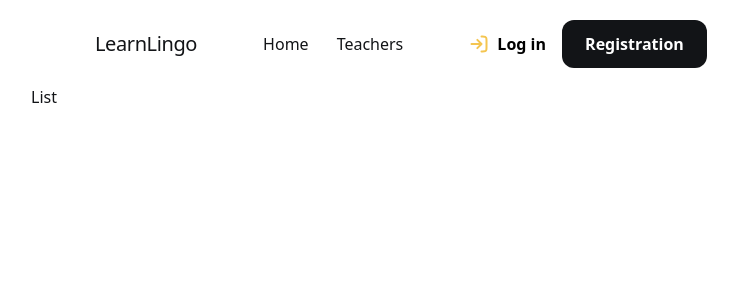
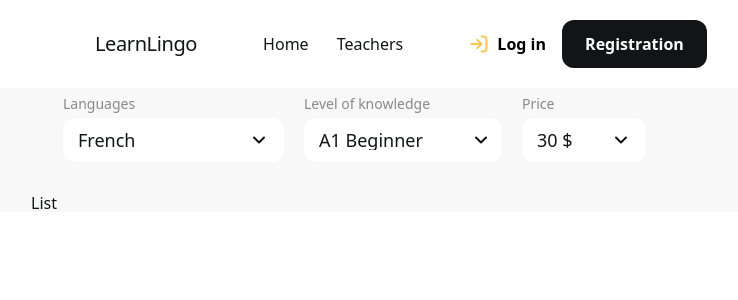
Before and after one commit to vitalii-cherukha/learn-lingo, a React (Vite) app: page /teachers in a window 1280 px wide. Shown: the top 300 px of the page, without its empty margins (257-995 px from the left). Built offline with nearby package versions, Linux system fonts and the light colour scheme.

Commit message:
add select level/lang/price

```diff
--- a/src/components/common/FilterBar/FilterBar.module.css
+++ b/src/components/common/FilterBar/FilterBar.module.css
@@ -0,0 +1,21 @@
+.wrapper {
+  display: flex;
+  flex-wrap: wrap;
+  gap: 20px;
+  padding-bottom: 32px;
+}
+
+/* Styles for Tablet devices */
+@media only screen and (min-width: 768px) {
+  .wrapper {
+    padding-left: 32px;
+    padding-right: 32px;
+  }
+}
+/* Styles for Desktop devices */
+@media only screen and (min-width: 1440px) {
+  .wrapper {
+    padding-left: 64px;
+    padding-right: 64px;
+  }
+}
--- a/src/components/common/FilterBar/FilterBar.tsx
+++ b/src/components/common/FilterBar/FilterBar.tsx
@@ -1,4 +1,6 @@
-import CustomSelect from "../CustomSelect/CustomSelect";
+import LangSelect from "../LangSelect/LangSelect";
+import LevelSelect from "../LevelSelect/LevelSelect";
+import PriceSelect from "../PriceSelect/PriceSelect";
 import css from "./FilterBar.module.css";
 import { useState } from "react";
 
@@ -9,14 +11,14 @@ const FilterBar = () => {
 
   return (
     <div className={css.wrapper}>
-      <CustomSelect
+      <LangSelect
         label="Languages"
         options={["French", "English", "German", "Ukrainian", "Polish"]}
         value={language}
         onChange={setLanguage}
       />
 
-      <CustomSelect
+      <LevelSelect
         label="Level of knowledge"
         options={[
           "A1 Beginner",
@@ -28,7 +30,7 @@ const FilterBar = () => {
         onChange={setLevel}
       />
 
-      <CustomSelect
+      <PriceSelect
         label="Price"
         options={["10", "20", "30", "40"]}
         value={price}
--- a/src/components/common/CustomSelect/CustomSelect.module.css
+++ b/src/components/common/LangSelect/LangSelect.module.css
@@ -1,15 +1,16 @@
 .wrapper {
   position: relative;
-  width: 100%;
 }
 
 .label {
   font-size: 14px;
-  color: #8e8e8e;
+  color: #8a8a89;
+
   margin-bottom: 6px;
 }
 
 .select {
+  width: 221px;
   height: 44px;
   background: #fff;
   border-radius: 12px;
@@ -17,16 +18,16 @@
   display: flex;
   justify-content: space-between;
   align-items: center;
+  font-weight: 500;
+  font-size: 18px;
+  line-height: 111%;
   cursor: pointer;
   border: 1px solid transparent;
-  transition: border-color 0.2s;
-}
-
-.select.open {
-  border-color: #d0d0d0;
 }
 
 .icon {
+  fill: none;
+  stroke: var(--color-primary);
   transition: transform 0.25s ease;
 }
 
@@ -35,6 +36,10 @@
 }
 
 .dropdown {
+  display: flex;
+  flex-direction: column;
+  gap: 8px;
+  padding: 14px 18px;
   position: absolute;
   top: calc(100% + 4px);
   left: 0;
@@ -42,15 +47,17 @@
   background: #fff;
   border-radius: 12px;
   box-shadow: 0px 4px 18px rgba(0, 0, 0, 0.06);
-  padding: 10px 0;
+
   z-index: 10;
 }
 
 .item {
-  padding: 10px 14px;
   cursor: pointer;
-  font-size: 16px;
-  color: #bfbfbf;
+  font-weight: 500;
+  font-size: 18px;
+  line-height: 111%;
+
+  color: rgba(28, 20, 23, 0.2);
   transition: 0.2s;
 }
 
@@ -59,6 +66,5 @@
 }
 
 .active {
-  color: #000;
-  font-weight: 600;
+  color: var(--color-primary);
 }
--- /dev/null
+++ b/src/components/common/LangSelect/LangSelect.tsx
@@ -0,0 +1,66 @@
+import { useState, useRef, useEffect } from "react";
+import css from "./LangSelect.module.css";
+
+interface LangSelectProps {
+  label: string;
+  options: string[];
+  value: string;
+  onChange: (val: string) => void;
+}
+
+const LangSelect = ({ label, options, value, onChange }: LangSelectProps) => {
+  const [open, setOpen] = useState(false);
+  const wrapperRef = useRef<HTMLDivElement | null>(null);
+
+  // Закриваємо по кліку поза компонентом
+  useEffect(() => {
+    const handleOutside = (e: MouseEvent) => {
+      if (
+        wrapperRef.current &&
+        !wrapperRef.current.contains(e.target as Node)
+      ) {
+        setOpen(false);
+      }
+    };
+    document.addEventListener("mousedown", handleOutside);
+    return () => document.removeEventListener("mousedown", handleOutside);
+  }, []);
+
+  const handleSelect = (option: string) => {
+    onChange(option);
+    setOpen(false);
+  };
+
+  return (
+    <div className={css.wrapper} ref={wrapperRef}>
+      <p className={css.label}>{label}</p>
+
+      <div
+        className={`${css.select} ${open ? css.open : ""}`}
+        onClick={() => setOpen((prev) => !prev)}
+      >
+        <span>{value}</span>
+
+        <svg className={css.icon} width="20" height="20">
+          <use href="/sprite.svg#icon-chevron-down" />
+        </svg>
+      </div>
+
+      {open && (
+        <ul className={css.dropdown}>
+          {options.map((opt) => (
+            <li
+              key={opt}
+              className={`${css.item} ${value === opt ? css.active : ""}`}
+              onClick={() => handleSelect(opt)}
+            >
+              {opt}
+            </li>
+          ))}
+        </ul>
+      )}
+    </div>
+  );
+};
+
+export default LangSelect;
--- /dev/null
+++ b/src/components/common/LevelSelect/LevelSelect.module.css
@@ -0,0 +1,80 @@
+.wrapper {
+  position: relative;
+}
+
+.label {
+  font-size: 14px;
+  color: #8a8a89;
+
+  margin-bottom: 6px;
+}
+
+.select {
+  width: 198px;
+  height: 44px;
+  background: #fff;
+  border-radius: 12px;
+  padding-left: 14px;
+  padding-right: 10px;
+  display: flex;
+  justify-content: space-between;
+  align-items: center;
+  font-weight: 500;
+  font-size: 18px;
+  line-height: 111%;
+  cursor: pointer;
+  border: 1px solid transparent;
+}
+
+.value {
+  overflow: hidden;
+  text-overflow: ellipsis;
+  white-space: nowrap;
+}
+
+.icon {
+  fill: none;
+  stroke: var(--color-primary);
+  transition: transform 0.25s ease;
+}
+
+.select.open .icon {
+  transform: rotate(180deg);
+}
+
+.dropdown {
+  display: flex;
+  flex-direction: column;
+  gap: 8px;
+  padding: 14px 16px 14px 18px;
+  position: absolute;
+  top: calc(100% + 4px);
+  left: 0;
+  width: 100%;
+  background: #fff;
+  border-radius: 12px;
+  box-shadow: 0px 4px 18px rgba(0, 0, 0, 0.06);
+
+  z-index: 10;
+}
+
+.item {
+  cursor: pointer;
+  font-weight: 500;
+  font-size: 18px;
+  line-height: 111%;
+  color: rgba(28, 20, 23, 0.2);
+  transition: 250ms;
+
+  overflow: hidden;
+  text-overflow: ellipsis;
+  white-space: nowrap;
+}
+
+.item:hover {
+  background: #f6f6f6;
+}
+
+.active {
+  color: var(--color-primary);
+}
--- a/src/components/common/CustomSelect/CustomSelect.tsx
+++ b/src/components/common/LevelSelect/LevelSelect.tsx
@@ -1,19 +1,14 @@
 import { useState, useRef, useEffect } from "react";
-import css from "./CustomSelect.module.css";
+import css from "./LevelSelect.module.css";
 
-interface CustomSelectProps {
+interface LevelSelectProps {
   label: string;
   options: string[];
   value: string;
   onChange: (val: string) => void;
 }
 
-const CustomSelect = ({
-  label,
-  options,
-  value,
-  onChange,
-}: CustomSelectProps) => {
+const LevelSelect = ({ label, options, value, onChange }: LevelSelectProps) => {
   const [open, setOpen] = useState(false);
   const wrapperRef = useRef<HTMLDivElement | null>(null);
 
@@ -44,7 +39,7 @@ const CustomSelect = ({
         className={`${css.select} ${open ? css.open : ""}`}
         onClick={() => setOpen((prev) => !prev)}
       >
-        <span>{value}</span>
+        <span className={css.value}>{value}</span>
 
         <svg className={css.icon} width="20" height="20">
           <use href="/sprite.svg#icon-chevron-down" />
@@ -68,4 +63,4 @@ const CustomSelect = ({
   );
 };
 
-export default CustomSelect;
+export default LevelSelect;
--- /dev/null
+++ b/src/components/common/PriceSelect/PriceSelect.module.css
@@ -0,0 +1,70 @@
+.wrapper {
+  position: relative;
+}
+
+.label {
+  font-size: 14px;
+  color: #8a8a89;
+
+  margin-bottom: 6px;
+}
+
+.select {
+  width: 124px;
+  height: 44px;
+  background: #fff;
+  border-radius: 12px;
+  padding: 0 14px;
+  display: flex;
+  justify-content: space-between;
+  align-items: center;
+  font-weight: 500;
+  font-size: 18px;
+  line-height: 111%;
+  cursor: pointer;
+  border: 1px solid transparent;
+}
+
+.icon {
+  fill: none;
+  stroke: var(--color-primary);
+  transition: transform 0.25s ease;
+}
+
+.select.open .icon {
+  transform: rotate(180deg);
+}
+
+.dropdown {
+  display: flex;
+  flex-direction: column;
+  gap: 8px;
+  padding: 14px 18px;
+  position: absolute;
+  top: calc(100% + 4px);
+  left: 0;
+  width: 100%;
+  background: #fff;
+  border-radius: 12px;
+  box-shadow: 0px 4px 18px rgba(0, 0, 0, 0.06);
+
+  z-index: 10;
+}
+
+.item {
+  cursor: pointer;
+  font-weight: 500;
+  font-size: 18px;
+  line-height: 111%;
+
+  color: rgba(28, 20, 23, 0.2);
+  transition: 0.2s;
+}
+
+.item:hover {
+  background: #f6f6f6;
+}
+
+.active {
+  color: var(--color-primary);
+}
--- /dev/null
+++ b/src/components/common/PriceSelect/PriceSelect.tsx
@@ -0,0 +1,66 @@
+import { useState, useRef, useEffect } from "react";
+import css from "./PriceSelect.module.css";
+
+interface PriceSelectProps {
+  label: string;
+  options: string[];
+  value: string;
+  onChange: (val: string) => void;
+}
+
+const PriceSelect = ({ label, options, value, onChange }: PriceSelectProps) => {
+  const [open, setOpen] = useState(false);
+  const wrapperRef = useRef<HTMLDivElement | null>(null);
+
+  // Закриваємо по кліку поза компонентом
+  useEffect(() => {
+    const handleOutside = (e: MouseEvent) => {
+      if (
+        wrapperRef.current &&
+        !wrapperRef.current.contains(e.target as Node)
+      ) {
+        setOpen(false);
+      }
+    };
+    document.addEventListener("mousedown", handleOutside);
+    return () => document.removeEventListener("mousedown", handleOutside);
+  }, []);
+
+  const handleSelect = (option: string) => {
+    onChange(option);
+    setOpen(false);
+  };
+
+  return (
+    <div className={css.wrapper} ref={wrapperRef}>
+      <p className={css.label}>{label}</p>
+
+      <div
+        className={`${css.select} ${open ? css.open : ""}`}
+        onClick={() => setOpen((prev) => !prev)}
+      >
+        <span>{value} $</span>
+
+        <svg className={css.icon} width="20" height="20">
+          <use href="/sprite.svg#icon-chevron-down" />
+        </svg>
+      </div>
+
+      {open && (
+        <ul className={css.dropdown}>
+          {options.map((opt) => (
+            <li
+              key={opt}
+              className={`${css.item} ${value === opt ? css.active : ""}`}
+              onClick={() => handleSelect(opt)}
+            >
+              {opt}
+            </li>
+          ))}
+        </ul>
+      )}
+    </div>
+  );
+};
+
+export default PriceSelect;
--- a/src/components/layout/Header/Header.module.css
+++ b/src/components/layout/Header/Header.module.css
@@ -1,6 +1,5 @@
 .header {
   padding: 20px 10px 20px 10px;
-
   display: flex;
   align-items: center;
   justify-content: space-between;
--- a/src/components/pages/Teachers/Teachers.module.css
+++ b/src/components/pages/Teachers/Teachers.module.css
@@ -0,0 +1,4 @@
+.bg {
+  padding-top: 8px;
+  background-color: #f8f8f8;
+}
--- a/src/components/pages/Teachers/Teachers.tsx
+++ b/src/components/pages/Teachers/Teachers.tsx
@@ -1,10 +1,13 @@
+import FilterBar from "../../common/FilterBar/FilterBar";
 import List from "../../common/List/List";
 import Container from "../../layout/Container/Container";
+import css from "./Teachers.module.css";
 
 const Teachers = () => {
   return (
-    <section>
+    <section className={css.bg}>
       <Container>
+        <FilterBar />
         <List />
       </Container>
     </section>
```
